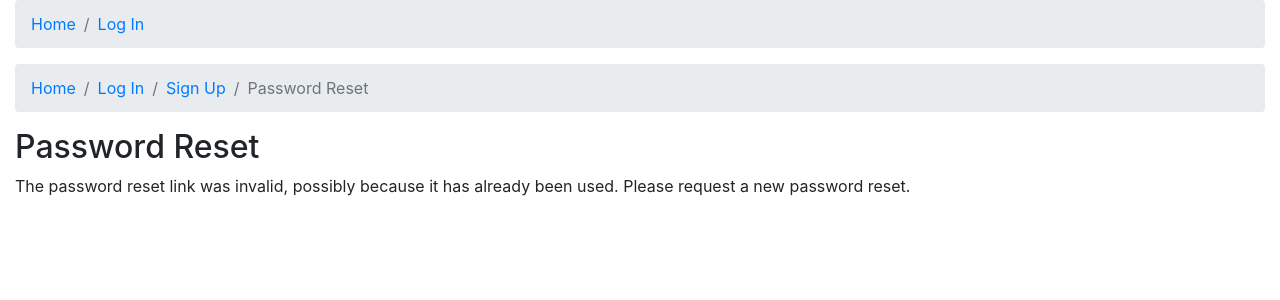
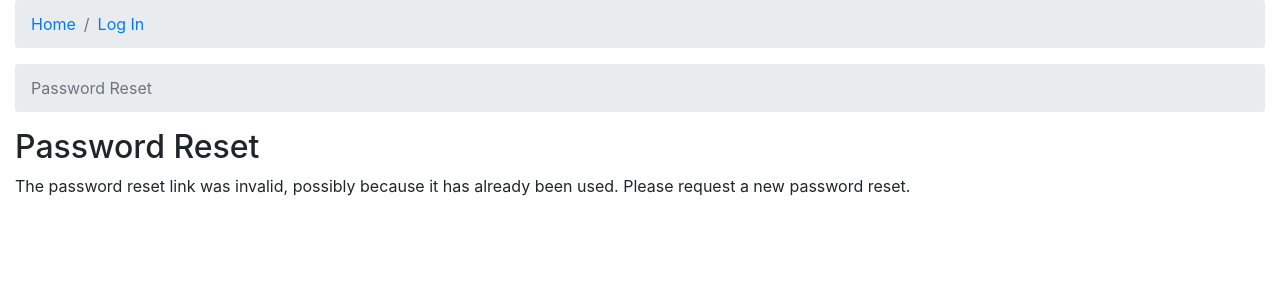
Before and after one commit to josephdubon/django-bugtracker, a Django app: page /accounts/reset/1/1/ in a window 1280 px wide. Shown: the top 300 px of the page. Run offline with Django 3.2, Linux system fonts and the light colour scheme; some libraries are stand-ins or nearby versions.

Commit message:
Removed hard coded nav, now coming from base.html
Took 35 seconds

```diff
--- a/templates/registration/password_reset_complete.html
+++ b/templates/registration/password_reset_complete.html
@@ -3,9 +3,6 @@
 {% block content %}
     <nav aria-label="breadcrumb">
         <ol class="breadcrumb">
-            <li class="breadcrumb-item" aria-current="page"><a href="{% url 'home' %}">Home</a></li>
-            <li class="breadcrumb-item" aria-current="page"><a href="{% url 'login' %}">Log In</a></li>
-            <li class="breadcrumb-item active" aria-current="page"><a href="{% url 'signup' %}">Sign Up</a></li>
             <li class="breadcrumb-item active">Password Reset</li>
         </ol>
     </nav>
--- a/templates/registration/password_reset_confirm.html
+++ b/templates/registration/password_reset_confirm.html
@@ -3,9 +3,6 @@
 {% block content %}
     <nav aria-label="breadcrumb">
         <ol class="breadcrumb">
-            <li class="breadcrumb-item" aria-current="page"><a href="{% url 'home' %}">Home</a></li>
-            <li class="breadcrumb-item" aria-current="page"><a href="{% url 'login' %}">Log In</a></li>
-            <li class="breadcrumb-item active" aria-current="page"><a href="{% url 'signup' %}">Sign Up</a></li>
             <li class="breadcrumb-item active">Password Reset</li>
         </ol>
     </nav>
--- a/templates/registration/password_reset_done.html
+++ b/templates/registration/password_reset_done.html
@@ -3,9 +3,6 @@
 {% block content %}
     <nav aria-label="breadcrumb">
         <ol class="breadcrumb">
-            <li class="breadcrumb-item" aria-current="page"><a href="{% url 'home' %}">Home</a></li>
-            <li class="breadcrumb-item" aria-current="page"><a href="{% url 'login' %}">Log In</a></li>
-            <li class="breadcrumb-item active" aria-current="page"><a href="{% url 'signup' %}">Sign Up</a></li>
             <li class="breadcrumb-item active">Password Reset</li>
         </ol>
     </nav>
--- a/templates/registration/password_reset_form.html
+++ b/templates/registration/password_reset_form.html
@@ -3,9 +3,6 @@
 {% block content %}
     <nav aria-label="breadcrumb">
         <ol class="breadcrumb">
-            <li class="breadcrumb-item" aria-current="page"><a href="{% url 'home' %}">Home</a></li>
-            <li class="breadcrumb-item" aria-current="page"><a href="{% url 'login' %}">Log In</a></li>
-            <li class="breadcrumb-item active" aria-current="page"><a href="{% url 'signup' %}">Sign Up</a></li>
             <li class="breadcrumb-item active">Password Reset</li>
         </ol>
     </nav>
```
Also changed, not shown: templates/create_ticket.html (+0 -7 lines).
